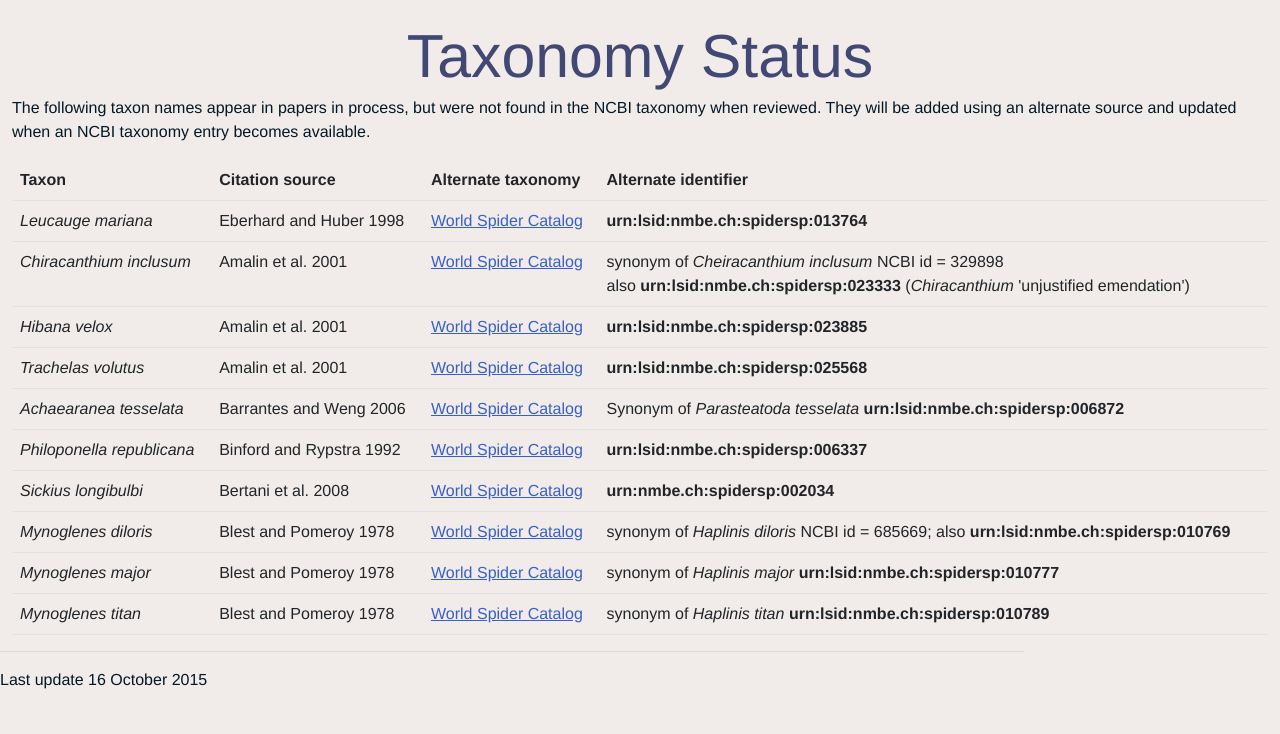
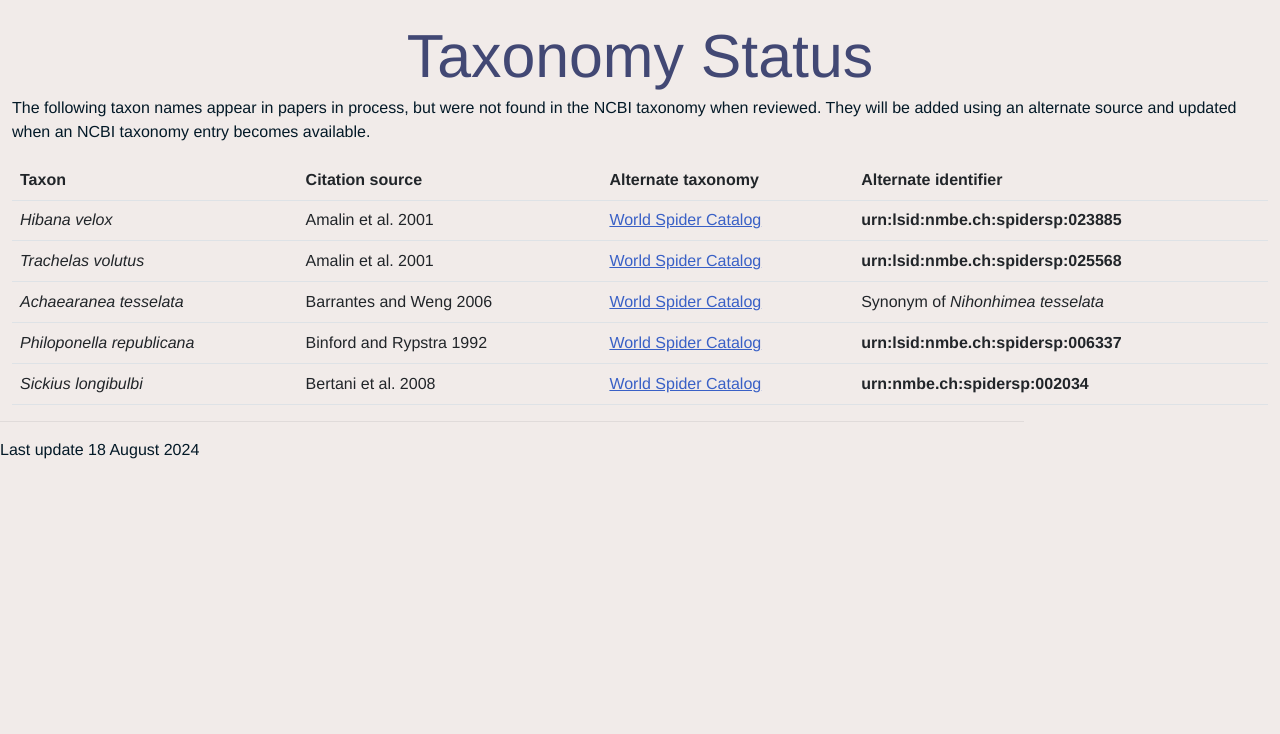
Before and after one commit to pmidford/Spider-Behavior, a web app: page /pages/taxon_list.html in a window 1280 px wide. Shown: the part 66-800 px from the top of the page. Run offline with its HTML, style and script files only (its server is not run), Linux system fonts and the light colour scheme; data that the repository does not hold is empty.

Commit message:
removing outdated references

```diff
--- a/src/main/webapp/pages/taxon_list.html
+++ b/src/main/webapp/pages/taxon_list.html
@@ -29,7 +29,7 @@
              src="../static/spiderwords_small.jpg"
              alt="Spider standing on an Anglo-Saxon glossary"/>
       </a>
-      <button class="navbar-toggler" type="button" data-toggle="collapse" data-target="#navbarNavDropdown"
+      <button class="navbar-toggler" type="button" data-bs-toggle="collapse" data-bs-target="#navbarNavDropdown"
               aria-controls="navbarNavDropdown" aria-expanded="false" aria-label="Toggle navigation">
         <span class="navbar-toggler-icon"></span>
       </button>
@@ -87,19 +87,6 @@
               <th>Alternate identifier</th>
             </tr>
             <tr>
-              <td><span class="taxon_name">Leucauge mariana</span></td>
-              <td>Eberhard and Huber 1998</td>
-              <td><a href="https://www.wsc.nmbe.ch/species/36431">World Spider Catalog</a></td>
-              <td><span class="taxon_urn">urn:lsid:nmbe.ch:spidersp:013764</span></td>
-            </tr>
-            <tr>
-              <td><span class="taxon_name">Chiracanthium inclusum</span></td>
-              <td>Amalin et al. 2001</td>
-              <td><a href="https://www.wsc.nmbe.ch/genus/1950/Cheiracanthium">World Spider Catalog</a></td>
-              <td>synonym of <span class="taxon_name">Cheiracanthium inclusum</span> NCBI id = 329898<br/>
-                also <span class="taxon_urn">urn:lsid:nmbe.ch:spidersp:023333</span>
-                (<span class="taxon_name">Chiracanthium</span> 'unjustified emendation')</td>
-            </tr>
             <tr>
               <td><span class="taxon_name">Hibana velox</span></td>
               <td>Amalin et al. 2001</td>
@@ -116,8 +103,7 @@
               <td><span class="taxon_name">Achaearanea tesselata</span></td>
               <td>Barrantes and Weng 2006</td>
               <td><a href="https://www.wsc.nmbe.ch/species/39187">World Spider Catalog</a></td>
-              <td>Synonym of <span class="taxon_name">Parasteatoda tesselata</span>
-                <span class="taxon_urn">urn:lsid:nmbe.ch:spidersp:006872</span> </td>
+              <td>Synonym of <span class="taxon_name">Nihonhimea tesselata</span></td>
               </tr>
             <tr>
               <td><span class="taxon_name">Philoponella republicana</span></td>
@@ -131,27 +117,6 @@
               <td><a href="https://www.wsc.nmbe.ch/species/37932">World Spider Catalog</a></td>
               <td><span class="taxon_urn">urn:nmbe.ch:spidersp:002034</span></td>
             </tr>
-            <tr>
-              <td><span class="taxon_name">Mynoglenes diloris</span></td>
-              <td>Blest and Pomeroy 1978</td>
-              <td><a href="https://www.wsc.nmbe.ch/species/15624">World Spider Catalog</a></td>
-              <td>synonym of <span class="taxon_name">Haplinis diloris</span> NCBI id = 685669; also
-                <span class="taxon_urn">urn:lsid:nmbe.ch:spidersp:010769</span>  </td>
-            </tr>
-            <tr>
-              <td><span class="taxon_name">Mynoglenes major</span></td>
-              <td>Blest and Pomeroy 1978</td>
-              <td><a href="https://www.wsc.nmbe.ch/species/15634">World Spider Catalog</a></td>
-              <td>synonym of <span class="taxon_name">Haplinis major</span>
-                <span class="taxon_urn">urn:lsid:nmbe.ch:spidersp:010777</span> </td>
-            </tr>
-            <tr>
-              <td><span class="taxon_name">Mynoglenes titan</span></td>
-              <td>Blest and Pomeroy 1978</td>
-              <td><a href="https://www.wsc.nmbe.ch/species/15650">World Spider Catalog</a></td>
-              <td>synonym of <span class="taxon_name">Haplinis titan</span>
-                <span class="taxon_urn">urn:lsid:nmbe.ch:spidersp:010789</span> </td>
-            </tr>
           </table>
         </div>
       </div>
@@ -160,7 +125,7 @@
 
   <hr/>
   <footer>
-    <p>Last update 16 October 2015</p>
+    <p>Last update 18 August 2024</p>
   </footer>
 
 
```
